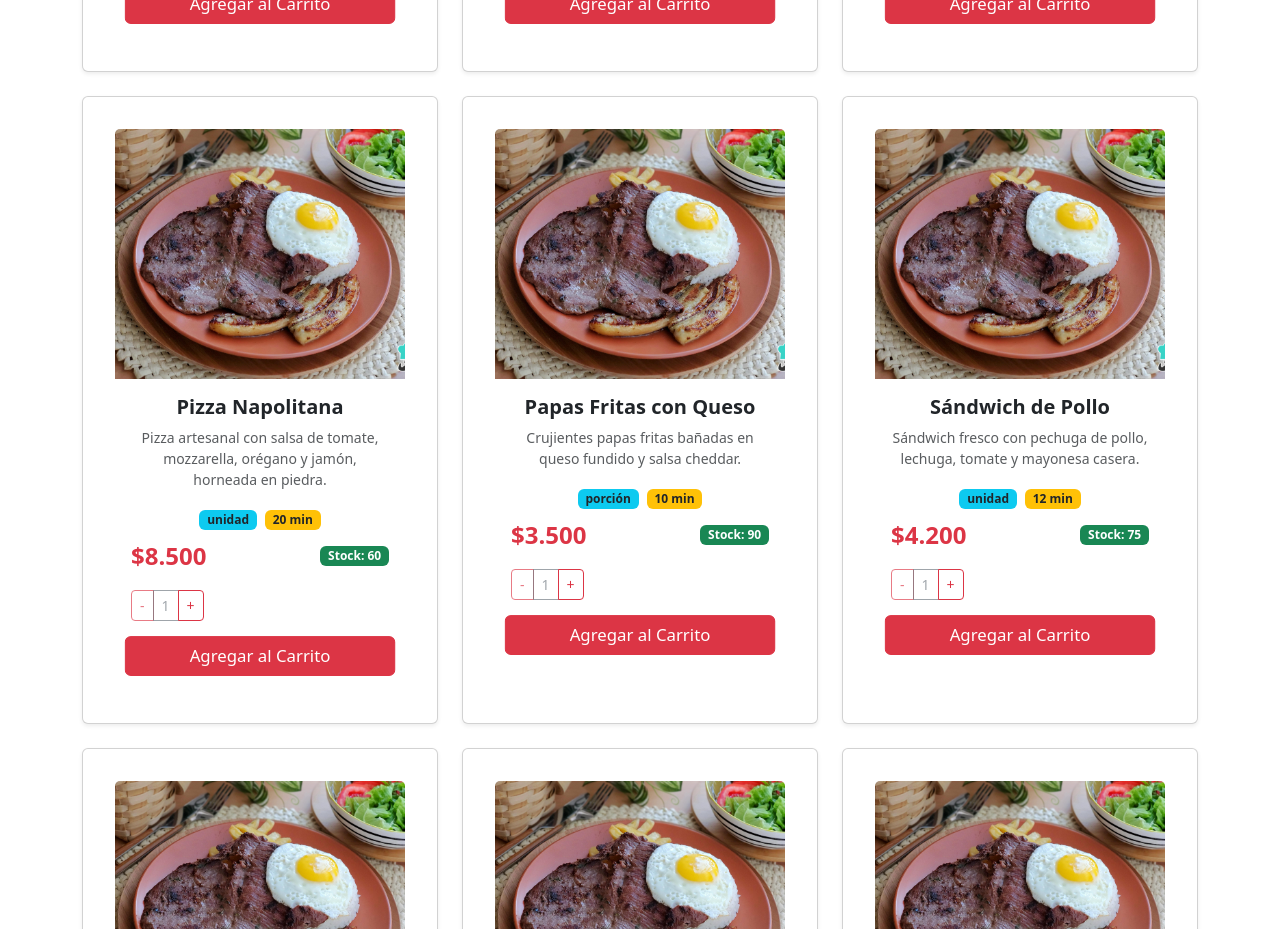
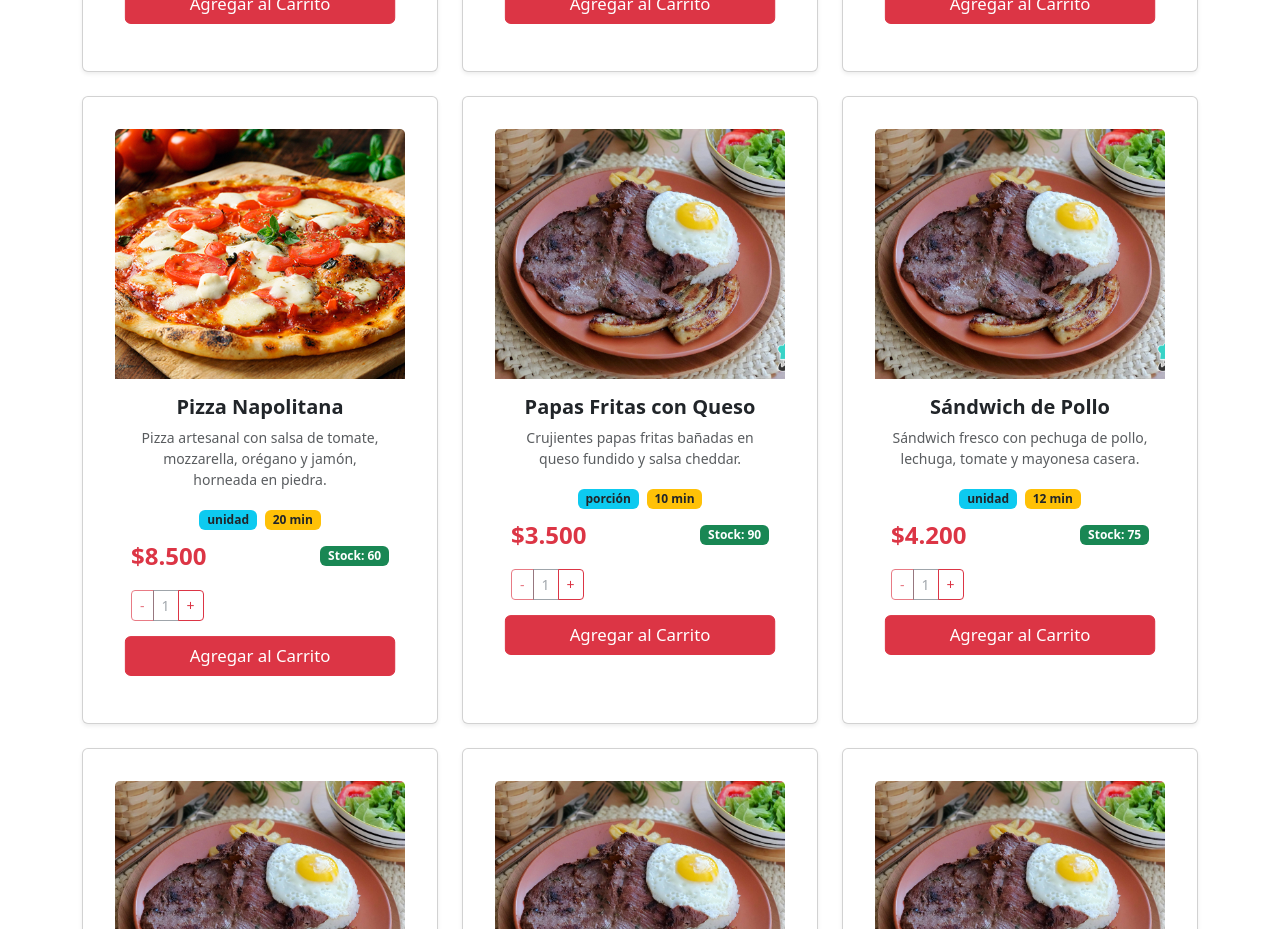
Before and after one commit to serobless/sabores-chile-react, a React (Vite) app: page /menu in a window 1280 px wide. Shown: the part 7300-8229 px from the top of the page. Built offline with nearby package versions, Linux system fonts and the light colour scheme.

Commit message:
Test modificar imagen de pizza napolitana

```diff
--- a/src/data/productos.js
+++ b/src/data/productos.js
@@ -697,7 +697,7 @@ let productosData = [
     descripcion: "Pizza artesanal con salsa de tomate, mozzarella, orégano y jamón, horneada en piedra.",
     precio: 8500,
     categoria: "rapida",
-    imagen: `${import.meta.env.BASE_URL}imagenes/lomopobre.jpg`,
+    imagen: `${import.meta.env.BASE_URL}imagenes/pizza napolitana.jpg`,
     emoji: "🍕",
     autor: "admin",
     fechaCreacion: "2024-10-07",
```
Also changed, not shown: public/imagenes/pizza napolitana.jpg (added).
